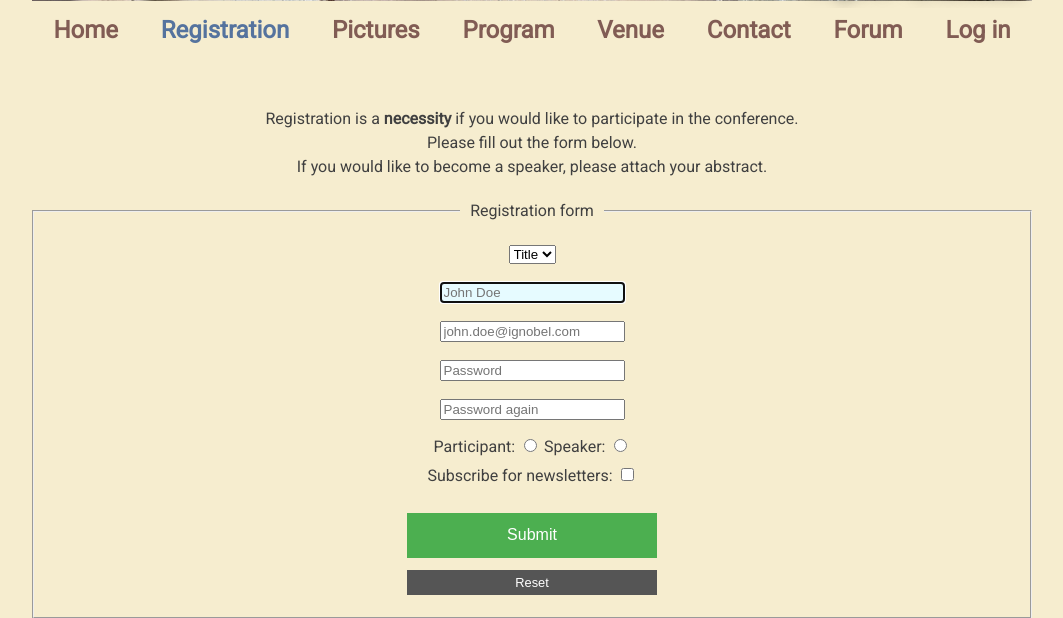
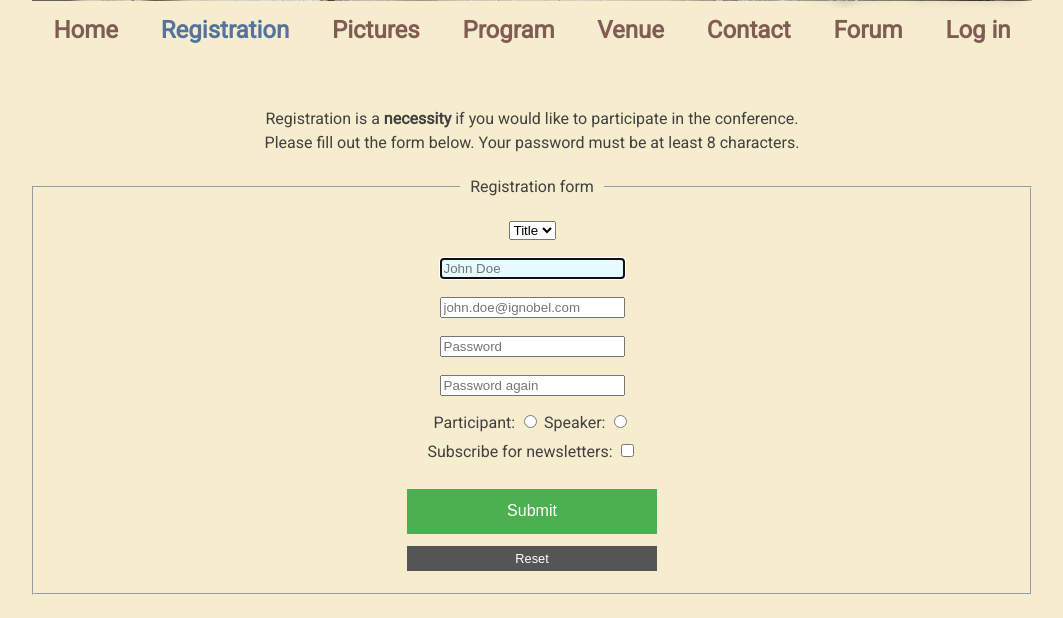
Before and after one commit to Mused21/webtervprojekt, a PHP site: page /registration.php in a window 1280 px wide. Shown: the part 368-986 px from the top of the page, without its empty margins (108-1171 px from the left). Run offline with PHP 8.4, Linux system fonts and the light colour scheme.

Commit message:
Fix reg page

```diff
--- a/registration.php
+++ b/registration.php
@@ -90,8 +90,7 @@
 
   <div class="content">
     <p class="content">Registration is a <b>necessity</b> if you would like to participate in the conference.<br />
-      Please fill out the form below.<br />
-      If you would like to become a speaker, please attach your abstract.
+      Please fill out the form below. Your password must be at least 8 characters.<br />
     </p>
     <div id="form">
       <fieldset>
```
